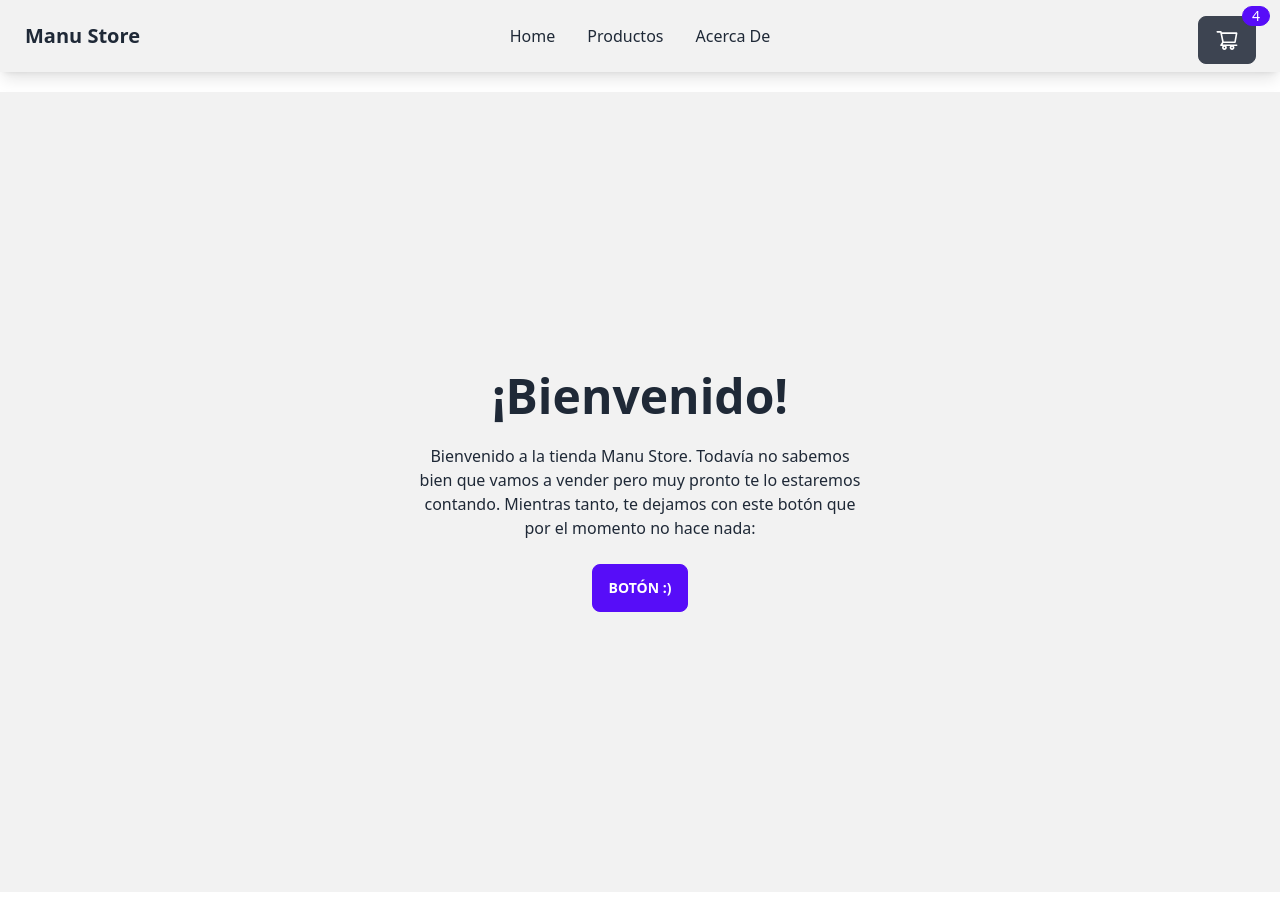
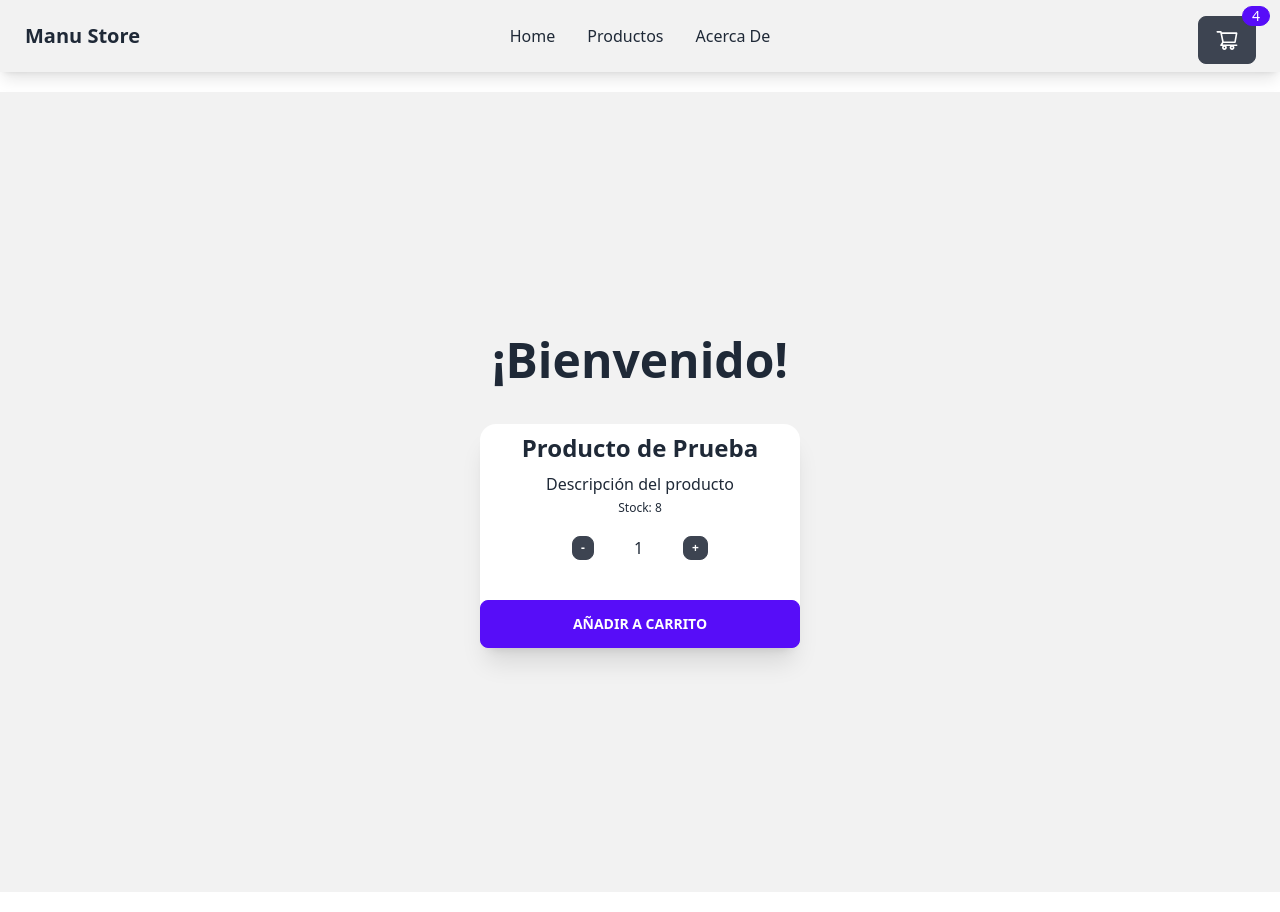
Before and after one commit to manureichel/Curso-React-JS, a React (Create React App) app: page / in a window 1280 px wide. Built offline with nearby package versions, Linux system fonts and the light colour scheme.

Commit message:
agrego componente ItemCount y Readme para entrega

```diff
--- /dev/null
+++ b/src/components/main/ItemCount.jsx
@@ -0,0 +1,52 @@
+import React, { useState } from "react";
+
+export default function ItemCount({ stock, initial, onAddToCart }) {
+  const [count, setCount] = useState(initial);
+  const [disableAdd, setDisableAdd] = useState(initial < stock ? false : true);
+  const [disableSub, setDisableSub] = useState(initial > 0 ? false : true);
+
+  const onAdd = () => {
+    let newCount = count + 1;
+    if (newCount <= stock) {
+      setCount(newCount);
+      setDisableSub(false);
+    }
+    if (newCount === stock) {
+      setDisableAdd(true);
+    }
+  };
+
+  const onSub = () => {
+    let newCount = count - 1;
+    if (newCount <= stock) {
+      setCount(newCount);
+      setDisableAdd(false);
+    }
+    if (newCount === 0) {
+      setDisableSub(true);
+    }
+  };
+
+  return (
+    <div className="card w-80 bg-base-100 shadow-xl mt-10 flex justify-center">
+      <h1 className="text-2xl font-bold mt-2">Producto de Prueba</h1>
+      <p className="mt-2">Descripción del producto</p>
+      <p className="mt-1 text-xs">Stock: {stock}</p>
+      <div className="flex align-center justify-center my-5">
+        <button className="btn btn-xs" onClick={onSub} disabled={disableSub}>
+          -
+        </button>
+        <p className="mx-10">{count}</p>
+        <button className="btn btn-xs" onClick={onAdd} disabled={disableAdd}>
+          +
+        </button>
+      </div>
+      <button
+        className="btn w-auto btn-primary mt-5"
+        onClick={() => onAddToCart(count)}
+      >
+        Añadir a Carrito
+      </button>
+    </div>
+  );
+}
--- a/src/components/main/ItemListContainer.jsx
+++ b/src/components/main/ItemListContainer.jsx
@@ -1,17 +1,17 @@
 import React from "react";
+import ItemCount from "./ItemCount";
 
 const ItemListContainer = ({ greeting }) => {
+  const handleAdd = (count) => {
+    console.log(`Se agregaron ${count} productos al carrito.`);
+  };
+
   return (
     <div className="hero min-h-screen bg-base-200 container px-4 my-5">
       <div className="hero-content text-center">
         <div className="max-w-md">
           <h1 className="text-5xl font-bold">{greeting}</h1>
-          <p className="py-6">
-            Bienvenido a la tienda Manu Store. Todavía no sabemos bien que vamos
-            a vender pero muy pronto te lo estaremos contando. Mientras tanto,
-            te dejamos con este botón que por el momento no hace nada:
-          </p>
-          <button className="btn btn-primary">Botón :)</button>
+          <ItemCount stock={8} initial={1} onAddToCart={handleAdd} />
         </div>
       </div>
     </div>
```
Also changed, not shown: 1 other file (tests, documents, lock files or other folders).
